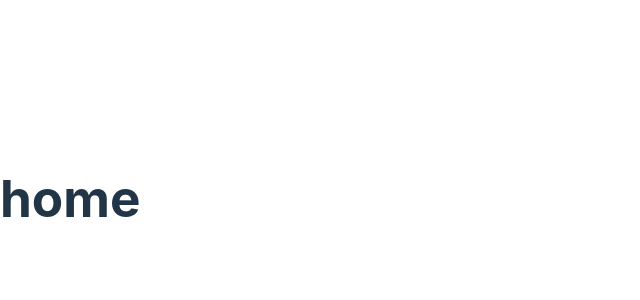
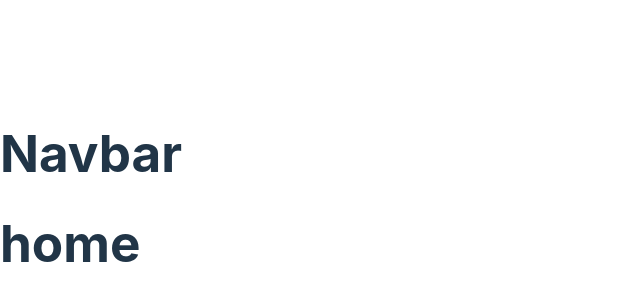
Before and after one commit to MRFAKE2002/react-shop, a React (Vite) app: page / in a window 1280 px wide. Shown: the part 202-502 px from the top of the page, without its empty margins (0-640 px from the left). Built offline with nearby package versions, Linux system fonts and the light colour scheme.

Commit message:
Make component navbar and add in App.tsx to have it through project.

```diff
--- a/src/App.tsx
+++ b/src/App.tsx
@@ -4,10 +4,12 @@ import { Route, Routes } from "react-router-dom";
 // components
 import Home from "./pages/home/Home";
 import Store from "./pages/store/Store";
-
+import Navbar from "./components/navbar/Navbar";
 
 function App() {
   return (
+    <>
+      <Navbar />
       <Routes>
         {/*
             dar inja ma har chand ta ke bekhaim 'Route' misazim hala baraye har 'Route' bayad 2 ta props barash befrestim :
@@ -17,6 +19,7 @@ function App() {
         <Route path="" element={<Home />} />
         <Route path="/store" element={<Store />} />
       </Routes>
+    </>
   );
 }
 
--- /dev/null
+++ b/src/components/navbar/Navbar.tsx
@@ -0,0 +1,11 @@
+import React from 'react'
+
+function Navbar() {
+  return (
+    <>
+      <h1>Navbar</h1>
+    </>
+  )
+}
+
+export default Navbar
```
Also changed, not shown: 1 other file (tests, documents, lock files or other folders). Lines whose indentation alone changed are shown as unchanged.
